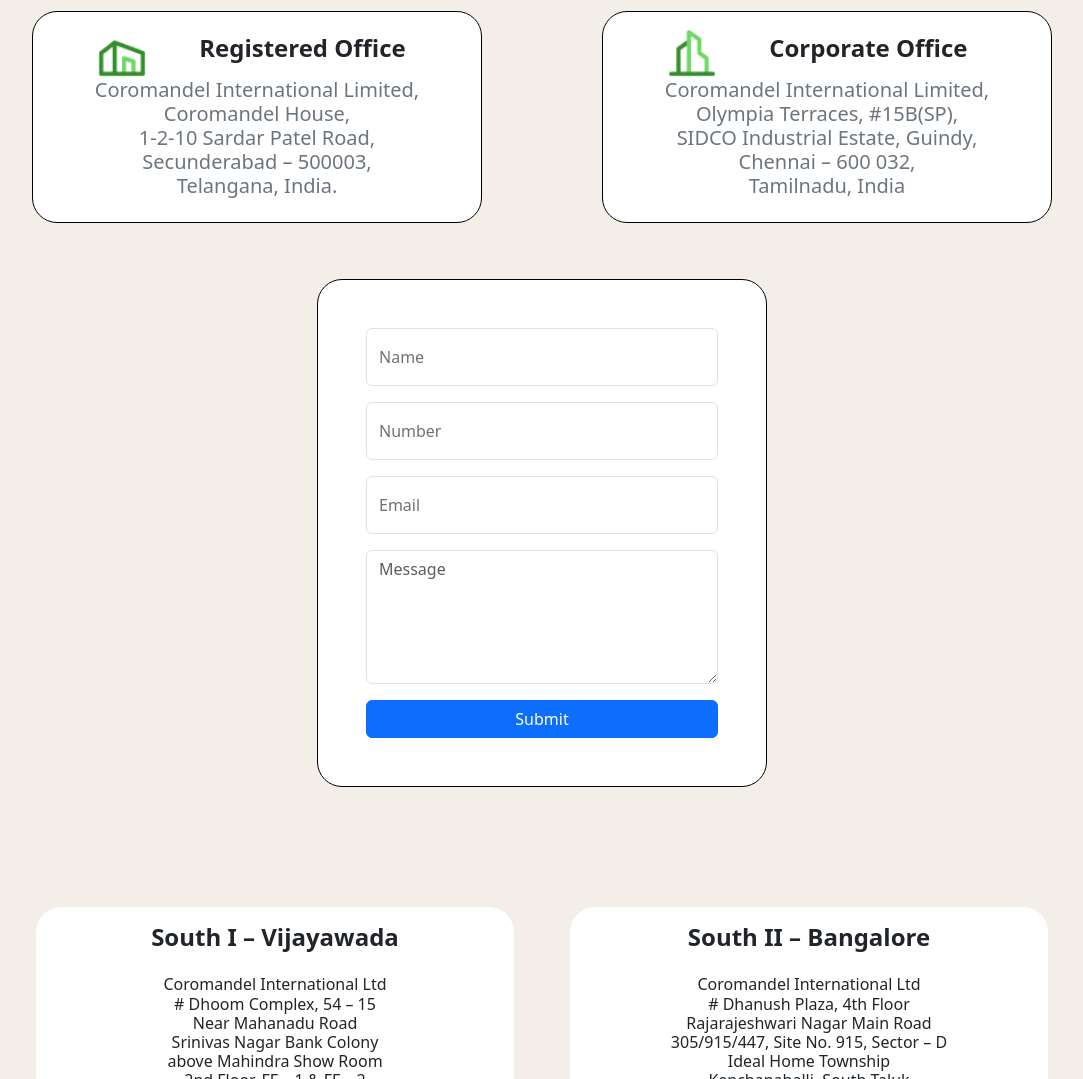
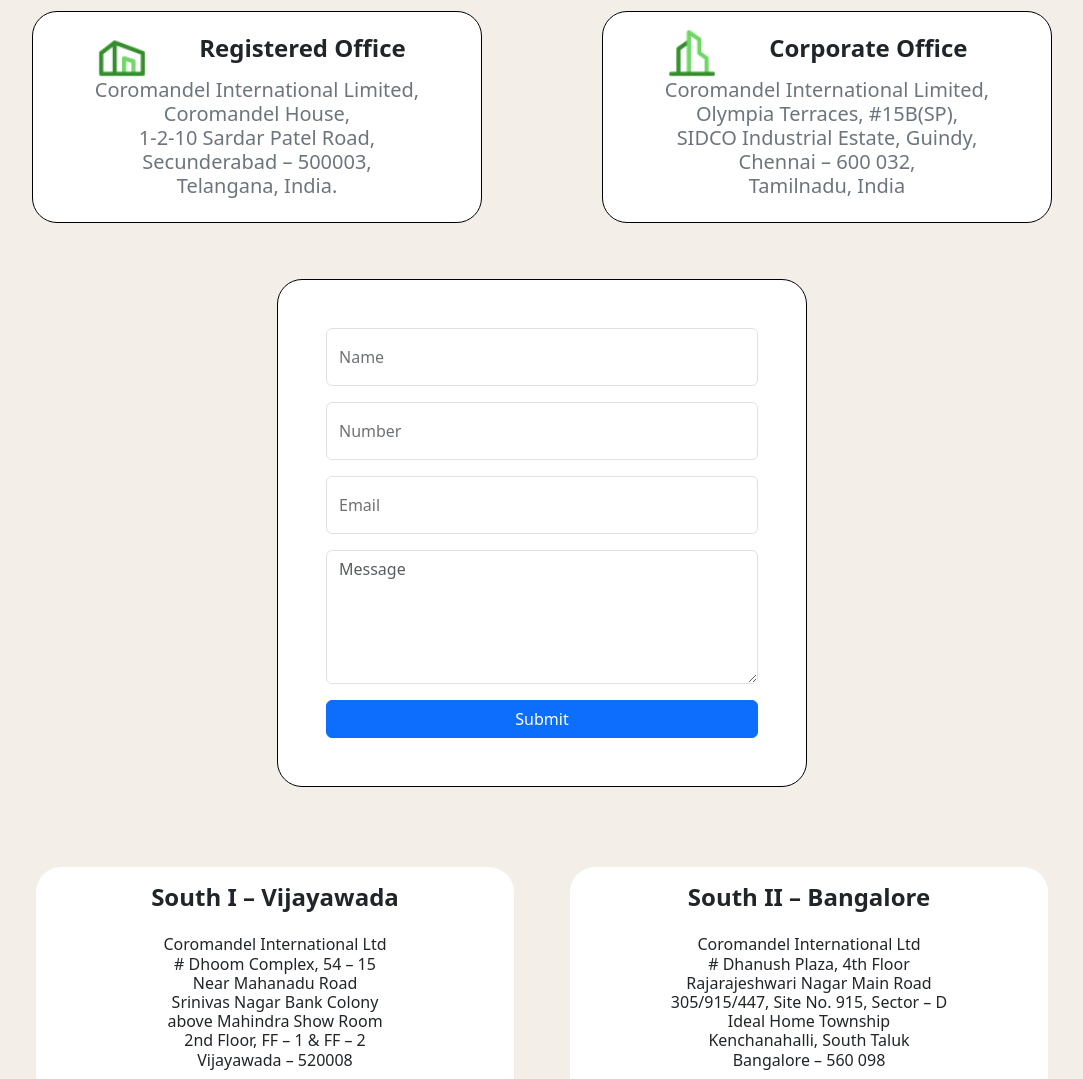
Before and after one commit to Sreekanth9503/coromandel, a plain HTML site: page contact.html in a window 1280 px wide. Shown: the part 635-1714 px from the top of the page, without its empty margins (98-1181 px from the left). Drawn offline with nearby package versions, Linux system fonts and the light colour scheme.

Commit message:
Update contact.html

```diff
--- a/contact.html
+++ b/contact.html
@@ -138,7 +138,7 @@
                     </div>
                 </div>
                 <div class="col-lg-6 m-auto ">
-                    <div class="contact-info m-5 mt-2 p-5">
+                    <div class="contact-info m-2 mt-2 p-5">
                         <form action="index.html" id="contact-form" onsubmit=" return contactValidation()">
                             <div class="row">
                                 <div class="col-lg-12">
@@ -292,4 +292,5 @@
     </footer>
     <script src="login.js"></script>
 </body>
+
 </html>
```
